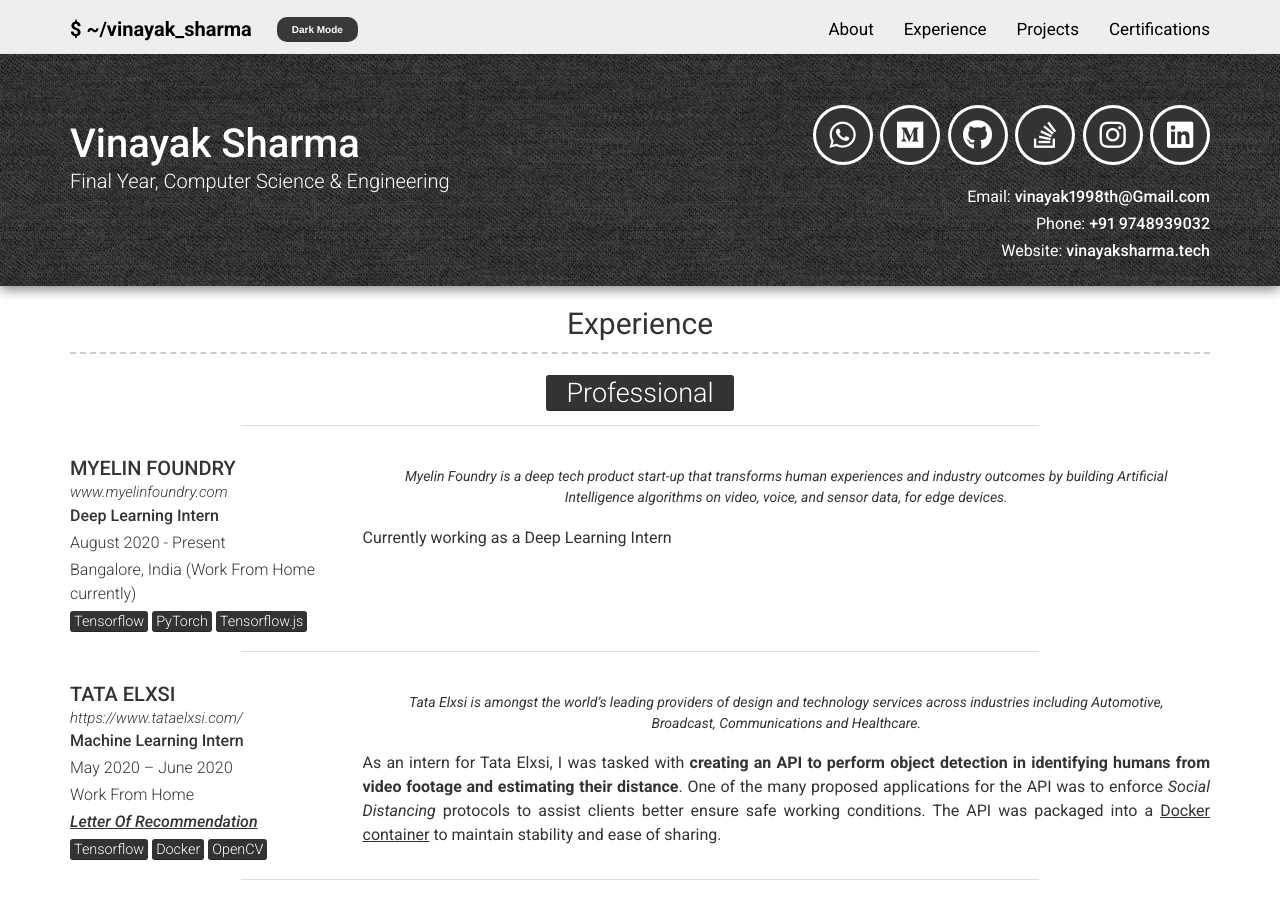
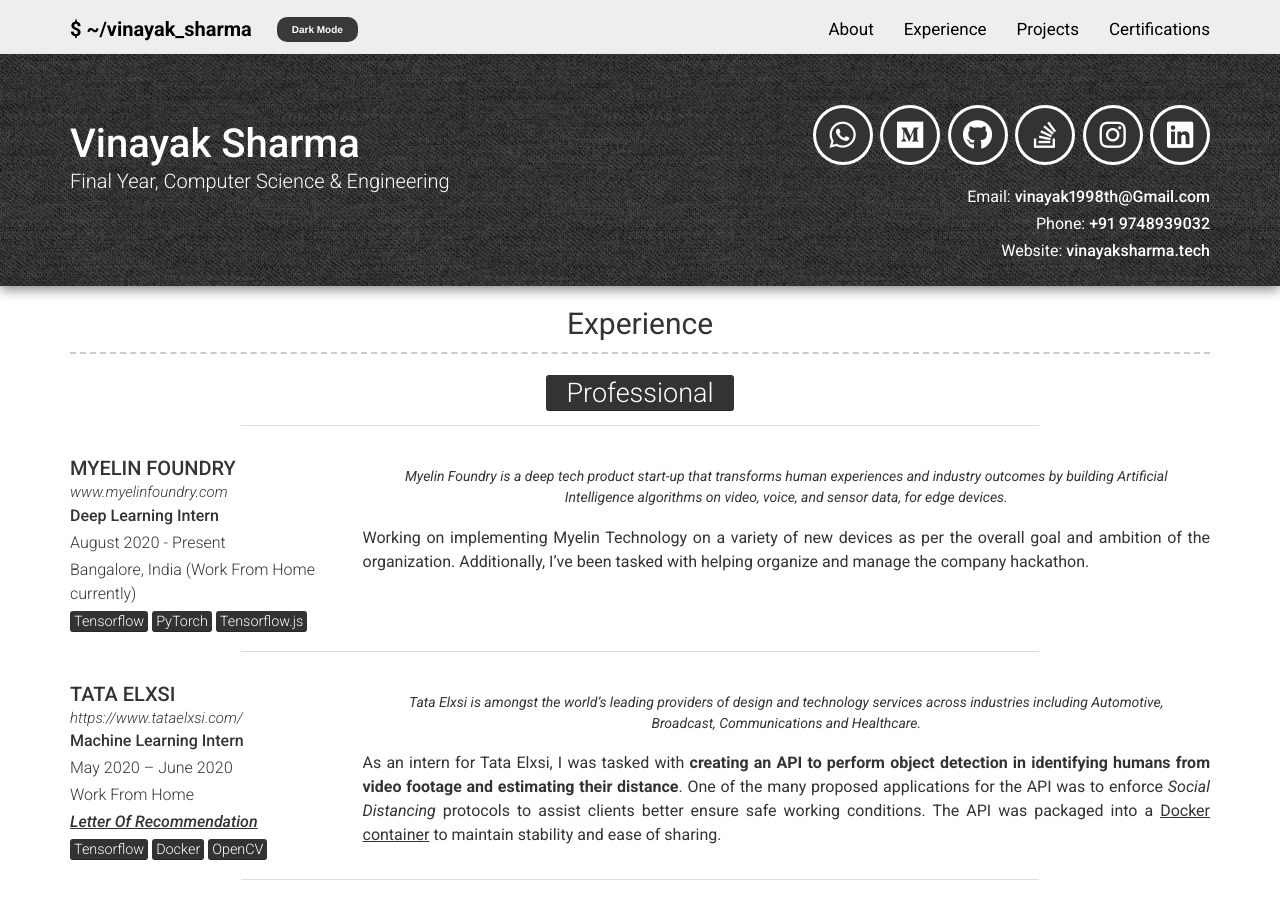
Before and after one commit to vinayak19th/vinayak19th.github.io, a Jekyll site: the page built from pages/experience.html, in a window 1280 px wide and 900 px high. Built offline with Jekyll 4.4.1, drawn with Linux system fonts in a browser that asks for light colours; nearby versions of some CDN libraries.

Commit message:
Updated myelin work

```diff
--- a/_data/experience.yml
+++ b/_data/experience.yml
@@ -10,7 +10,7 @@
     Myelin Foundry is a deep tech product start-up that transforms human experiences and industry
     outcomes by building Artificial Intelligence algorithms on video, voice, and sensor data, for edge devices.
   description: > # this will include new lines to allow paragraphs
-    Currently working as a Deep Learning Intern
+    Working on implementing Myelin Technology on a variety of new devices as per the overall goal and ambition of the organization. Additionally, I've been tasked with helping organize and manage the company hackathon.
 
 - layout: layout/left-ex
   company: TATA ELXSI
```
